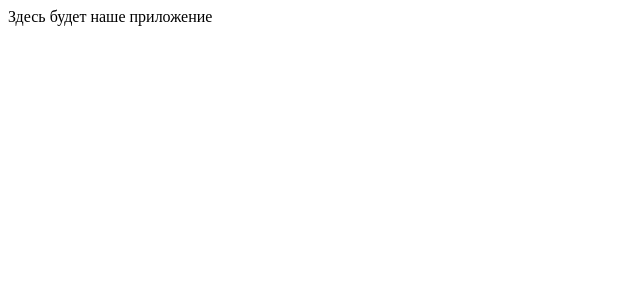
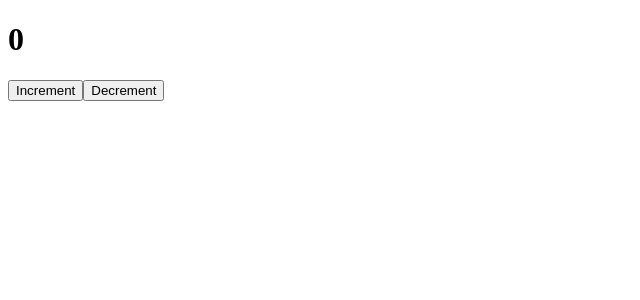
Before and after one commit to Alexander-Gladkikh/react_project, a React (Create React App) app: page / in a window 1280 px wide. Shown: the top 300 px of the page, without its empty margins (0-640 px from the left). Built offline with nearby package versions, Linux system fonts and the light colour scheme.

Commit message:
create counter

```diff
--- a/src/App.js
+++ b/src/App.js
@@ -1,9 +1,25 @@
-import React from 'react'
+import React, {useState} from 'react'
+
+
 
 function App() {
+
+    const [count, setCount] = useState(0)
+
+    function increment() {
+        setCount(count + 1)
+    }
+    function decrement() {
+        setCount(count - 1)
+    }
+
+
   return (
     <div className="App">
-      Здесь будет наше приложение
+        <h1>{count}</h1>
+        <button onClick={increment}>Increment</button>
+        <button onClick={decrement}>Decrement</button>
+
     </div>
   );
 }
```
